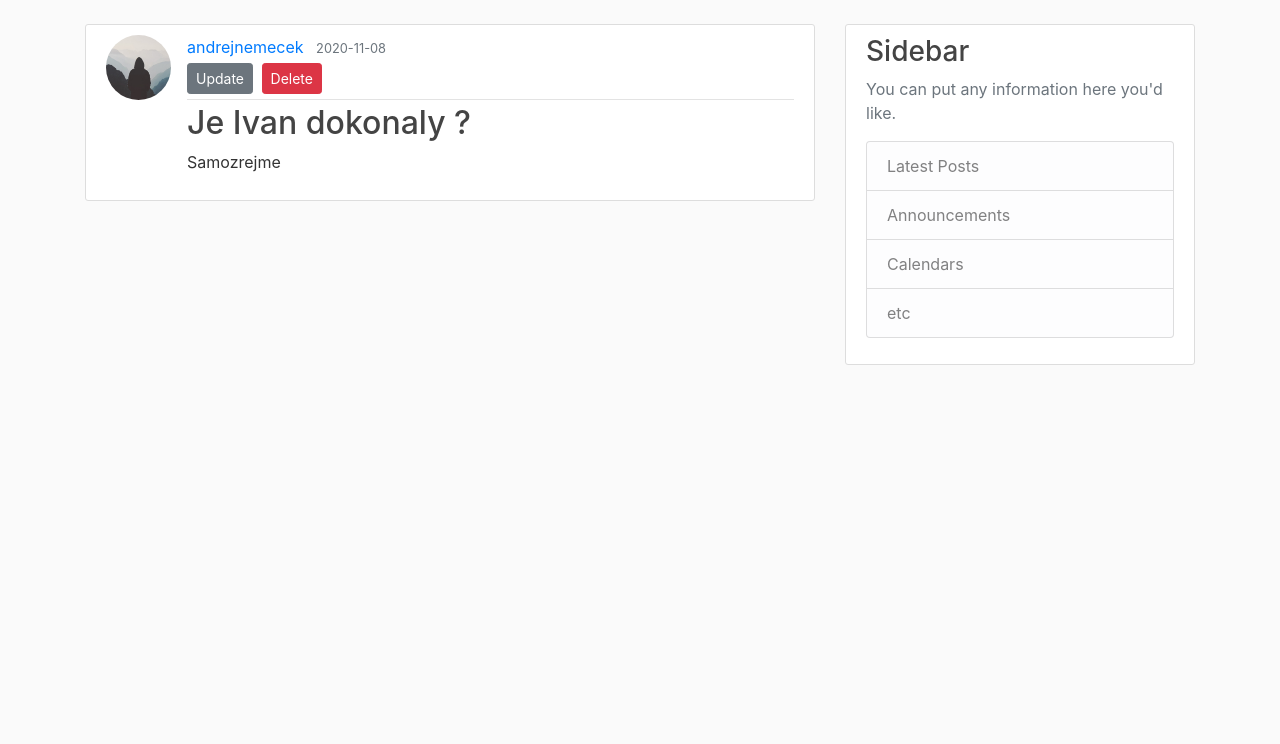
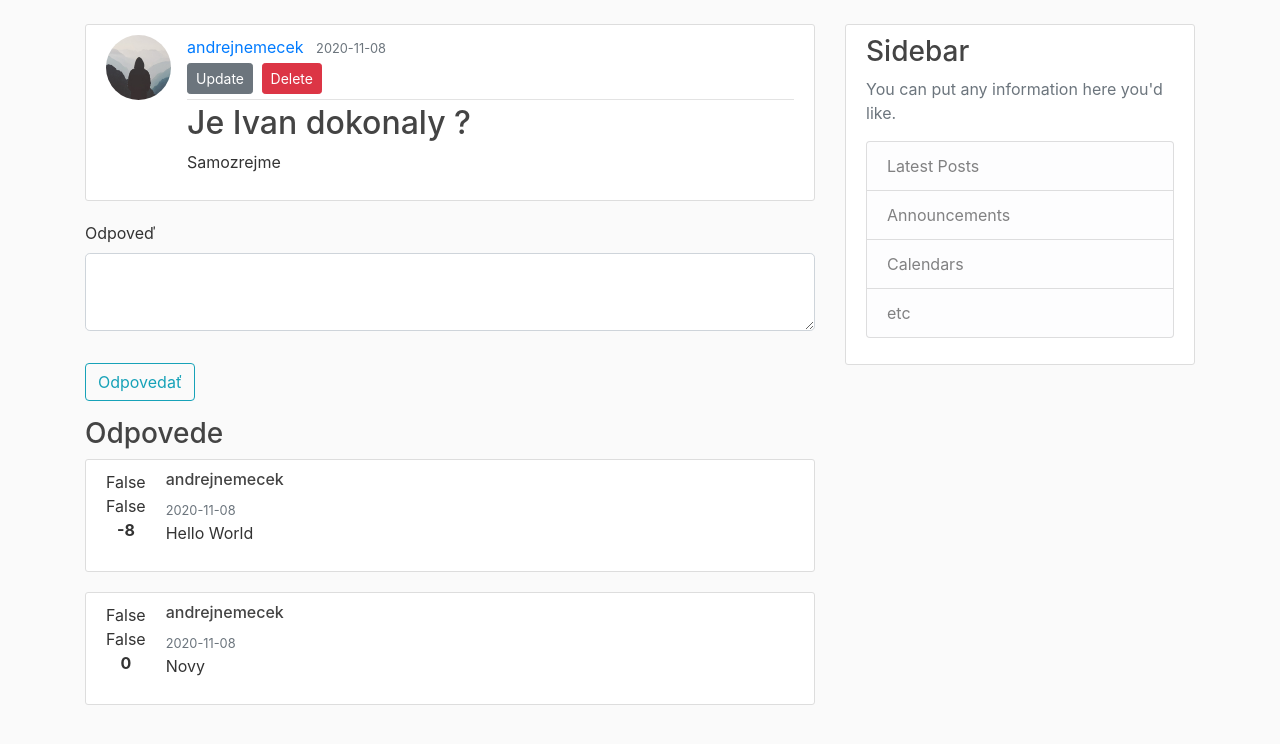
Before and after one commit to xpetrov/nove_media, a Flask app: page /post/1 in a window 1280 px wide. Shown: the part 56-800 px from the top of the page. Run offline with Flask 2, Linux system fonts and the light colour scheme; a user stored in the database is signed in; data comes from the database, SQL or seed files in the repository; both versions use the stored data as it was after the commit; some libraries are stand-ins or nearby versions.

Commit message:
Can vote

```diff
--- a/application/models.py
+++ b/application/models.py
@@ -60,18 +60,23 @@
     user_id = db.Column(db.Integer, db.ForeignKey('user.id'), nullable=False)
     post_id = db.Column(db.Integer, db.ForeignKey('post.id'), nullable=False)
     likes = db.relationship('CommentLike', backref='comment', lazy=True)
+    votes = 0
+    can_upvote = True
+    can_downvote = True
 
 
 class CommentLike(db.Model):
     id = db.Column(db.Integer, primary_key=True)
     user_id = db.Column(db.Integer, db.ForeignKey('user.id'), nullable=False)
     comment_id = db.Column(db.Integer, db.ForeignKey('comment.id'), nullable=False)
+    is_upvote = db.Column(db.Boolean, nullable=False)
 
 
 class PostLike(db.Model):
     id = db.Column(db.Integer, primary_key=True)
     user_id = db.Column(db.Integer, db.ForeignKey('user.id'), nullable=False)
     post_id = db.Column(db.Integer, db.ForeignKey('post.id'), nullable=False)
+    is_upvote = db.Column(db.Boolean, nullable=False)
 
 
 class KeyWord(db.Model):
--- a/application/posts/routes.py
+++ b/application/posts/routes.py
@@ -2,7 +2,7 @@
                    redirect, request, abort, Blueprint)
 from flask_login import current_user, login_required
 from application import db
-from application.models import Post, Comment
+from application.models import Post, Comment, CommentLike
 from application.posts.forms import PostForm, ResponseForm
 
 posts = Blueprint('posts', __name__)
@@ -24,9 +24,42 @@
 @posts.route('/post/<int:post_id>')
 def post(post_id):
     post = Post.query.get_or_404(post_id)
+    comments = post.comments
+    for comment in comments:
+        comment.votes = 0
+        for vote in comment.likes:
+            comment.votes = comment.votes + 1 if vote.is_upvote else comment.votes - 1
+        if current_user:
+            has_upvoted = CommentLike.query.filter_by(comment_id = comment.id).filter_by(user_id = current_user.id).filter_by(is_upvote=True).first()
+            if has_upvoted:
+                comment.can_upvote = False
+            has_downvoted = CommentLike.query.filter_by(comment_id = comment.id).filter_by(user_id = current_user.id).filter_by(is_upvote=False).first()
+            if has_downvoted:
+                comment.can_downvote = False
+
     form = ResponseForm()
-    return render_template('post.html', post_id=post_id, title=post.title, post=post, form=form)
+    return render_template('post.html', post_id=post_id, title=post.title, post=post, form=form, comments=comments)
 
+
+@posts.route('/post/<int:post_id>/comments/<int:comment_id>/upvote', methods=['POST'])
+@login_required
+def upvote_comment(post_id, comment_id):
+    post = Post.query.get_or_404(post_id)
+    comment = Comment.query.get_or_404(comment_id)
+    like = CommentLike(user=current_user, comment=comment, is_upvote=True)
+    db.session.add(like)
+    db.session.commit()
+    return redirect(url_for('posts.post', post_id=post.id))
+
+@posts.route('/post/<int:post_id>/comments/<int:comment_id>/downvote', methods=['POST'])
+@login_required
+def downvote_comment(post_id, comment_id):
+    post = Post.query.get_or_404(post_id)
+    comment = Comment.query.get_or_404(comment_id)
+    like = CommentLike(user=current_user, comment=comment, is_upvote=False)
+    db.session.add(like)
+    db.session.commit()
+    return redirect(url_for('posts.post', post_id=post.id))
 
 @posts.route('/post/<int:post_id>/update', methods=['GET', 'POST'])
 @login_required
@@ -51,14 +84,12 @@
 @login_required
 def add_post_comment(post_id):
     post = Post.query.get_or_404(post_id)
-    if post.author != current_user:
-        abort(403)
     form = ResponseForm()
     if form.validate_on_submit():
         comment = Comment(content=form.message.data, author=current_user, post=post)
         db.session.add(comment)
         db.session.commit()
-        flash('Odpoved bola pridana', 'success')
+        flash('Odpoveď bola pridaná', 'success')
     return redirect(url_for('posts.post', post_id=post_id))
 
 
@@ -72,3 +103,10 @@
     db.session.commit()
     flash('Vaša otázka bola vymazaná', 'success')
     return redirect(url_for('main.home'))
+
+
+@posts.route('/delete/all', methods=['GET'])
+def delete_db():
+    db.drop_all()
+    db.create_all()
+    return('Hello World')
--- a/application/static/main.css
+++ b/application/static/main.css
@@ -4,7 +4,12 @@
   margin-top: 5rem;
 }
 
-  h1, h2, h3, h4, h5, h6 {
+h1,
+h2,
+h3,
+h4,
+h5,
+h6 {
   color: #444444;
 }
 
@@ -54,7 +59,7 @@
 .article-metadata {
   padding-bottom: 1px;
   margin-bottom: 4px;
-    border-bottom: 1px solid #e3e3e3
+  border-bottom: 1px solid #e3e3e3;
 }
 
 .article-metadata a:hover {
@@ -78,3 +83,20 @@
 .account-heading {
   font-size: 2.5rem;
 }
+
+.votes {
+  padding-right: 20px;
+}
+
+.votes * {
+  display: block;
+  text-align: center;
+}
+
+.votes button {
+  border: none;
+  background: none;
+  font-size: 25px;
+  font-weight: 700;
+  padding: 10px;
+}
--- a/application/templates/post.html
+++ b/application/templates/post.html
@@ -1,15 +1,19 @@
 {% extends "layout.html" %}
 {% block content %}
 <article class="media content-section">
-    <img class="rounded-circle article-img" src="{{ url_for('static', filename='profile_pics/' + post.author.image_file) }}">
+  <img class="rounded-circle article-img"
+    src="{{ url_for('static', filename='profile_pics/' + post.author.image_file) }}">
   <div class="media-body">
     <div class="article-metadata">
-      <a class="mr-2" href="{{ url_for('users.user_posts', username=post.author.username) }}">{{ post.author.username }}</a>
+      <a class="mr-2"
+        href="{{ url_for('users.user_posts', username=post.author.username) }}">{{ post.author.username }}</a>
       <small class="text-muted">{{ post.date_posted.strftime('%Y-%m-%d') }}</small>
       {% if post.author == current_user %}
       <div>
-          <a  class="btn btn-secondary btn-sm mt-1 mb-1" href="{{ url_for('posts.update_post', post_id = post.id) }}">Update</a>
-          <button type="button" class="btn btn-danger btn-sm m-1" data-toggle="modal" data-target="#deleteModal">Delete</button>
+        <a class="btn btn-secondary btn-sm mt-1 mb-1"
+          href="{{ url_for('posts.update_post', post_id = post.id) }}">Update</a>
+        <button type="button" class="btn btn-danger btn-sm m-1" data-toggle="modal"
+          data-target="#deleteModal">Delete</button>
       </div>
       {% endif %}
     </div>
@@ -17,8 +21,63 @@
     <p class="article-content">{{ post.content }}</p>
   </div>
 </article>
+
+<div>
+  <form method="POST" action="{{url_for('posts.add_post_comment', post_id=post_id)}}">
+    {{ form.hidden_tag() }}
+    <fieldset class="form-group">
+      <div class="form-group">
+        {{ form.message.label(class="form-control-label") }}
+
+        {% if form.message.errors %}
+        {{ form.message(class="form-control form-control-lg is-invalid") }}
+        <div class="invalid-feedback">
+          {% for error in form.message.errors %}
+          <span>{{ error }}</span>
+          {% endfor %}
+        </div>
+        {% else %}
+        {{ form.message(class="form-control form-control-lg") }}
+        {% endif %}
+      </div>
+    </fieldset>
+    <div class="form-group">
+      {{ form.submit(class="btn btn-outline-info") }}
+    </div>
+  </form>
+</div>
+
+<section>
+  <h3>Odpovede</h3>
+  {% for comment in comments %}
+  <article class="content-section media">
+    <div class="votes">
+      <form action="{{ url_for('posts.upvote_comment', post_id=post_id, comment_id=comment.id) }}" method="post">
+        <div>{{comment.can_upvote}}</div>
+        <div>{{comment.can_downvote}}</div>
+        {% if comment.can_upvote %}
+        <button>&#8963;</button>
+        {% endif %}
+      </form>
+      <strong>{{ comment.votes }}</strong>
+      <form action="{{ url_for('posts.downvote_comment', post_id=post_id, comment_id=comment.id) }}" method="post">
+        {% if comment.can_downvote %}
+        <button>&#8964;</button>
+        {% endif %}
+      </form>
+    </div>
+    <div>
+      <h6>{{ comment.author.username }}</h6>
+      <small class="text-muted">{{ comment.date_posted.strftime('%Y-%m-%d') }}</small>
+      <p>{{ comment.content }}</p>
+    </div>
+  </article>
+  {% endfor %}
+</section>
+
 <!-- Modal -->
-  <div class="modal fade" id="deleteModal" tabindex="-1" role="dialog" aria-labelledby="deleteModalLabel" aria-hidden="true">
+<div class="modal fade" id="deleteModal" tabindex="-1" role="dialog" aria-labelledby="deleteModalLabel"
+  aria-hidden="true">
   <div class="modal-dialog" role="document">
     <div class="modal-content">
       <div class="modal-header">
```
Also changed, not shown: application/templates/home.html (+11 -2 lines), application/templates/user_posts.html (+8 -4 lines), application/site.db, 1 other file. Lines whose indentation alone changed are shown as unchanged.
